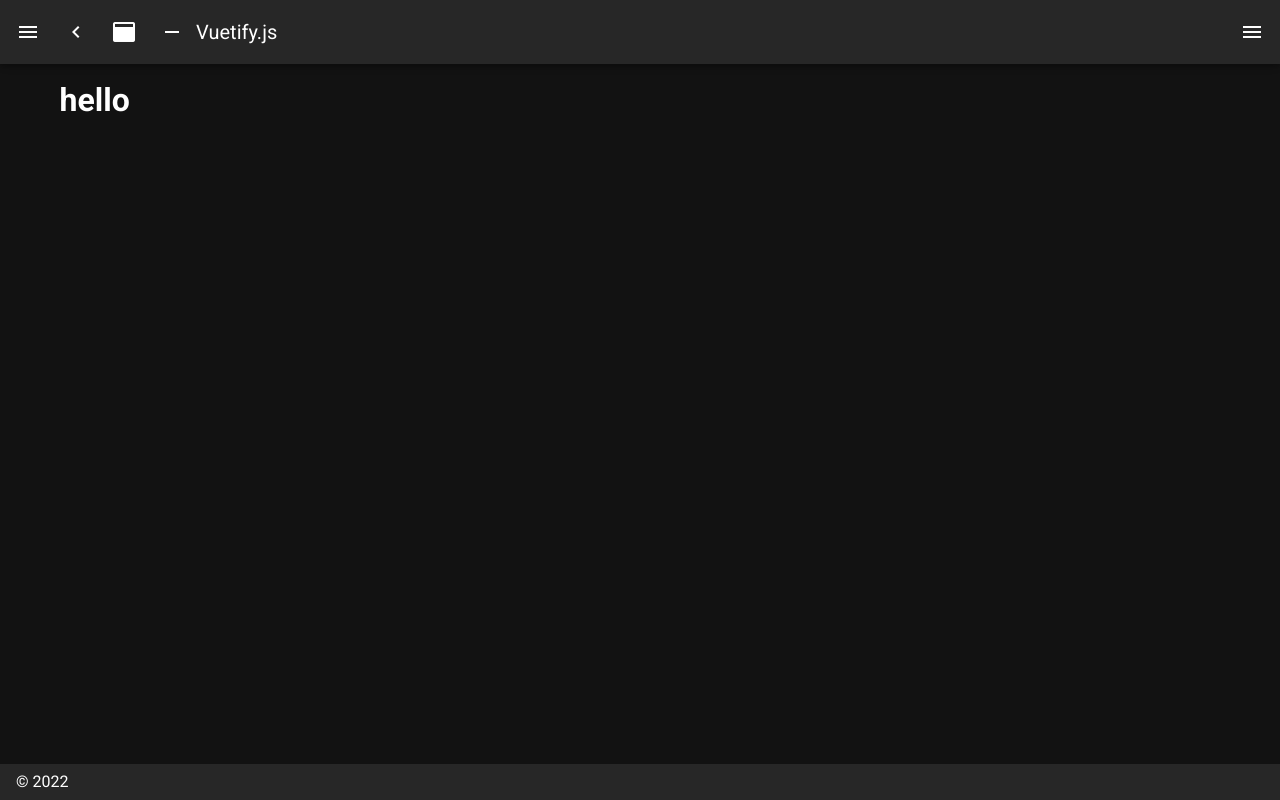
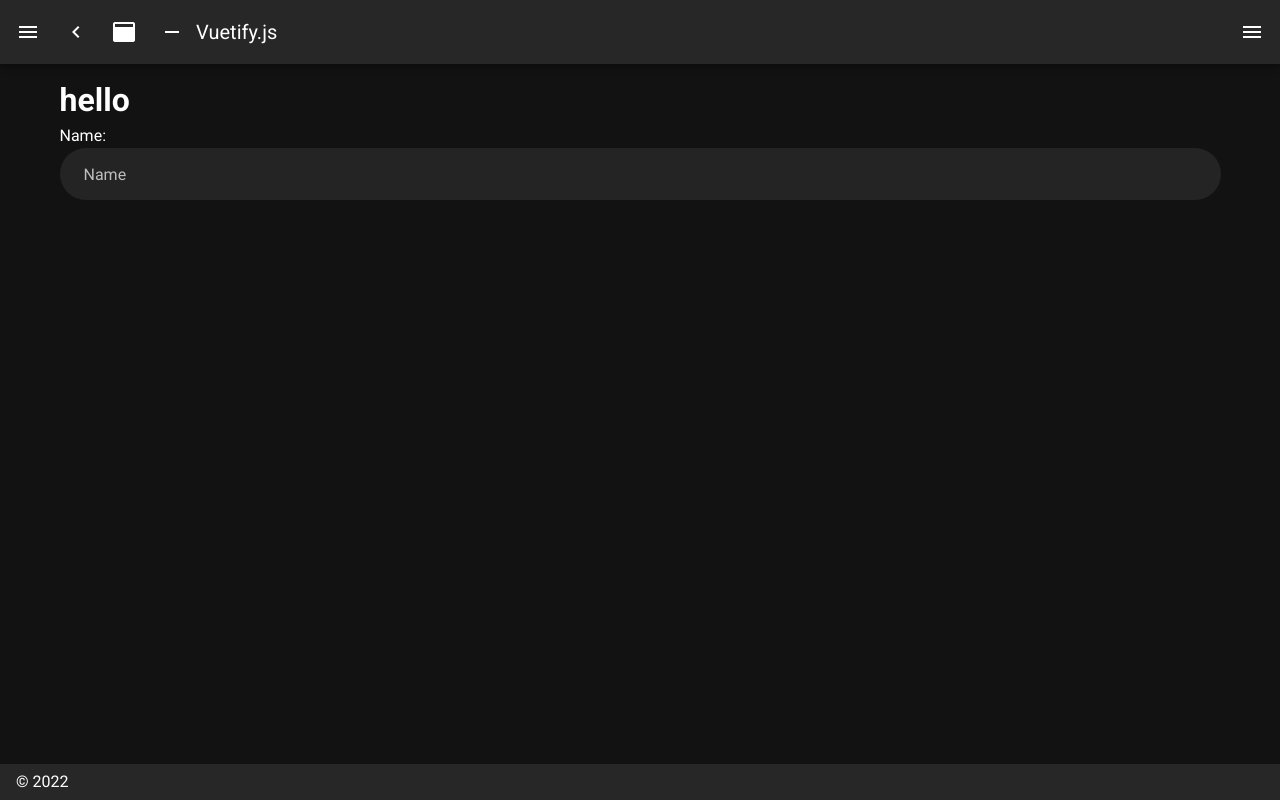
Before and after one commit to Deadtrix21/Esp32, a Nuxt app in the folder Front-End/: page / in a window 1280 px wide. Built offline with nearby package versions, Linux system fonts and the light colour scheme.

Commit message:
Login Update TS

```diff
--- /dev/null
+++ b/Front-End/components/Login.vue
@@ -0,0 +1,67 @@
+import { PropOptions } from 'vue';
+<template>
+  <div app>
+    <div>
+        Name: {{ User.FirstName }}
+    </div>
+    <section>
+      <!--
+                    // Note The core Data
+                -->
+      <v-text-field
+        v-model="User.FirstName"
+        label="Name"
+        placeholder="First Name"
+        :rules="rules.name"
+        filled
+        rounded
+        dense
+      >
+      </v-text-field>
+    </section>
+  </div>
+</template>
+
+<script lang="ts">
+interface User{
+    FirstName   : string,
+    LastName    : string,
+    Email       : string,
+}
+
+
+
+class Person implements User{
+    FirstName   : string
+    LastName    : string
+    Email       : string
+
+    constructor(first:string = "", last:string = "", email:string = ""){
+        this.FirstName = first
+        this.LastName = last
+        this.Email = email
+    }
+}
+
+
+
+
+function VerifyName (val : string) : string | void {
+    if (val == null || val == ''){return "This Field Is REQUIRED"}
+    else if (val.length < 3){return "This Needs To Be More Than 3 Char"}
+    return;
+}
+
+export default {
+    data : function (){
+        return {
+            User : new Person(),
+            rules:{
+                name :[():string => {return VerifyName(this.User.FirstName);}]
+            }
+        }
+    },
+}
+</script>
+
+<style scoped></style>
--- a/Front-End/pages/index.vue
+++ b/Front-End/pages/index.vue
@@ -1,11 +1,15 @@
 <template>
 <div app>
   <h1>hello</h1>
+  <Login/>
 </div>
+
 </template>
 
 <script>
+import Login from '~/components/Login.vue';
 export default {
-  name: 'IndexPage',
+    name: "IndexPage",
+    components: { Login }
 }
 </script>
```
